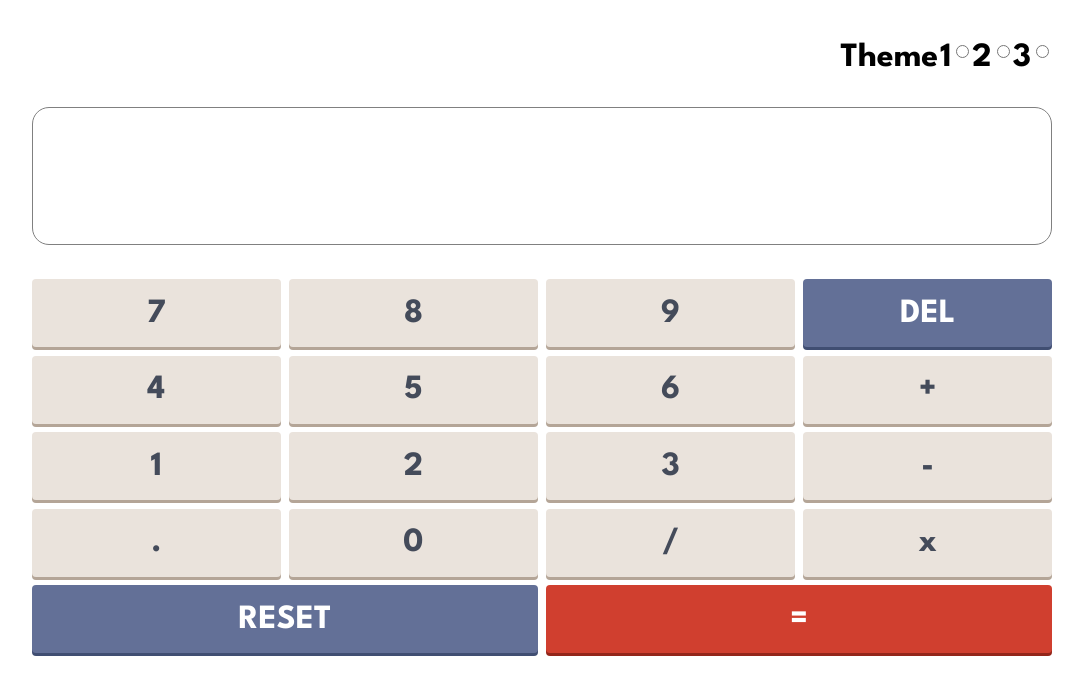
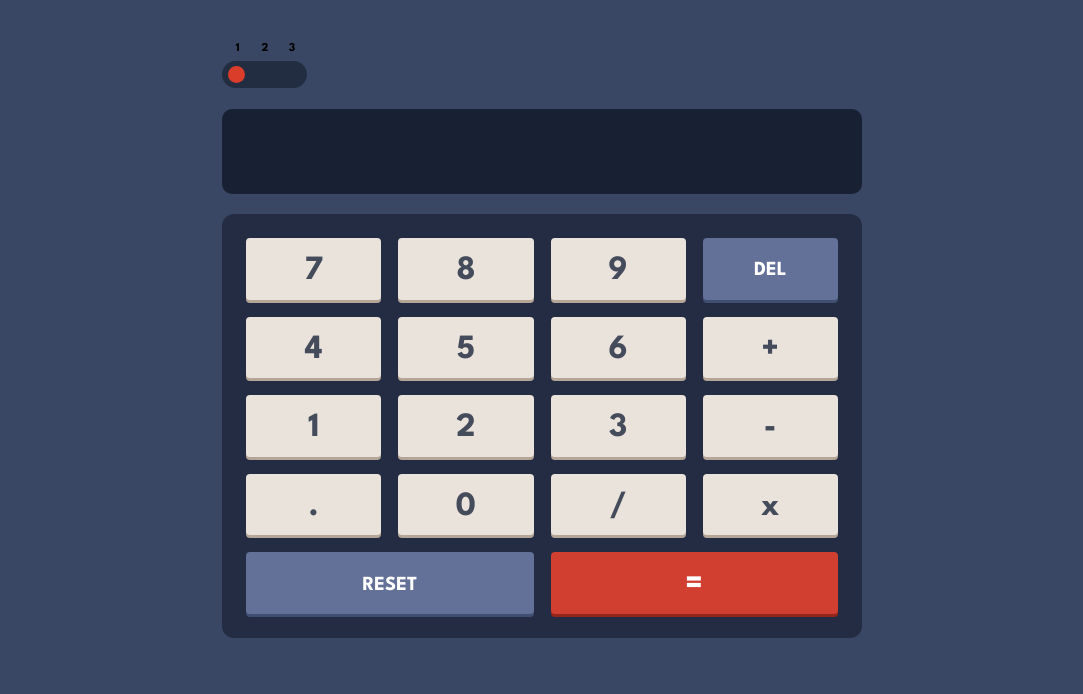
Before and after one commit to Kcalde20/fem-calculator-app, an Angular app: page / in a window 1280 px wide. Shown: the top 694 px of the page, without its empty margins (98-1181 px from the left). Built offline with nearby package versions, Linux system fonts and the light colour scheme.

Commit message:
styles and theme toggle

```diff
--- a/src/app/app.component.scss
+++ b/src/app/app.component.scss
@@ -1,8 +1,10 @@
 .calc-wrapper {
     display: flex;
     flex-direction: column;
-    gap: 1rem;
-    max-inline-size: 30rem;
+    gap: .6rem;
+    max-inline-size: 20rem;
     margin-inline: auto;
-    padding: 1rem;
+    padding: .6rem;
+
+    background-color: var(--color-background-main);
 }
--- a/src/app/features/display-bar/display-bar.component.scss
+++ b/src/app/features/display-bar/display-bar.component.scss
@@ -3,8 +3,10 @@
     justify-content: end;
     align-items: center;
     gap:.5rem;
-    padding-inline: 1rem;
-    block-size: 4rem;
-    border: 1px solid gray;
-    border-radius: .5rem;
+    padding-inline: .6rem;
+    block-size: 2.5rem;
+    border-radius: 10px;
+
+    background-color: var(--color-background-screen);
+    color: var(--color-text);
 }
--- a/src/app/features/keyboard/keyboard.component.html
+++ b/src/app/features/keyboard/keyboard.component.html
@@ -18,7 +18,3 @@
     <button class="keyboard__key span-2" data-type="accent" (click)="reset()">RESET</button>
     <button class="keyboard__key span-2" data-type="primary" (click)="calculate()">=</button>
 </div>
-
-<div *ngIf="firstNumber | async as firstNumber">firstNumber: {{firstNumber}}</div>
-<div *ngIf="secondNumber | async as secondNumber">secondNumber: {{secondNumber}}</div>
-<div *ngIf="operator | async as operator">operator: {{operator}}</div>
--- a/src/app/features/keyboard/keyboard.component.scss
+++ b/src/app/features/keyboard/keyboard.component.scss
@@ -2,7 +2,10 @@
     display: grid;
     grid-template-columns: repeat(4, 1fr);
     grid-template-rows: repeat( 5, 1fr);
-    gap: .25rem;
+    gap: .5rem;
+    background-color: var(--color-background-toggle);
+    padding: .7rem;
+    border-radius: 12px;
 }
 
 .span-2 {
@@ -13,7 +16,7 @@
     display: flex;
     align-items: center;
     justify-content: center;
-    block-size: 2rem;
+    padding-block: .5rem .4rem;
     border: none;
     border-radius: 4px;
 
@@ -21,10 +24,19 @@
     box-shadow: 0px 3px 0px var(--color-keys-default-shadow);
     color: var(--color-keys-default-text);
 
+    &:hover {
+        filter:brightness(1.3)
+    }
+
+    &:hover:active {
+        filter:unset;
+    }
+
     &[data-type="accent"]{
         background-color: var(--color-keys-accent-background);
         box-shadow: 0px 3px 0px var(--color-keys-accent-shadow);
         color: var(--color-keys-accent-text);
+        font-size: 20px;
     }
 
     &[data-type="primary"]{
--- a/src/app/features/theme-selector/theme-selector.component.html
+++ b/src/app/features/theme-selector/theme-selector.component.html
@@ -1,11 +1,23 @@
-<form>
-    <div class="theme-toggle">
-        <legend>Theme</legend>
-        <label for="theme1">1</label>
-        <input type="radio" name="theme-toggle" id="theme1">
-        <label for="theme2">2</label>
-        <input type="radio" name="theme-toggle" id="theme2">
-        <label for="theme3">3</label>
-        <input type="radio" name="theme-toggle" id="theme3">
+<div class="theme-toggle">
+    <div id="toggleLabelContainer">
+        <button class="toggle__label" (click)="selectTheme1()">1</button>
+        <button class="toggle__label" (click)="selectTheme2()">2</button>
+        <button class="toggle__label" (click)="selectTheme3()">3</button>
     </div>
-</form>
+    <div id="toggleContainer">
+        <div id="toggle" [ngClass]="'horizTranslate' + selectedTheme"></div>
+    </div>
+</div>
+
+<!--
+<div id="outerContainer">
+    <div id="buttonContainer">
+        <div class="redButton"></div>
+    </div>
+
+   <div id="legendTextContainer">
+        <div class="legendText" onclick="go_to_1()">1</div>
+        <div class="legendText" onclick="go_to_2()">2</div>
+        <div class="legendText" onclick="go_to_3()">3</div>
+    </div>
+</div> -->
--- a/src/app/features/theme-selector/theme-selector.component.scss
+++ b/src/app/features/theme-selector/theme-selector.component.scss
@@ -1,5 +1,53 @@
-.theme-toggle {
+.theme-toggle{
     display: flex;
-    align-items: flex-start;
-    justify-content: flex-end;
+    flex-direction: column;
+    inline-size: 2.5rem;
 }
+
+#toggleContainer{
+    background-color: #222D41;
+    block-size: .8rem;
+    border-radius:99999px;
+}
+
+#toggle{
+    inline-size:.5rem;
+    block-size: .5rem;
+    background-color:#DB3D2B;
+    border-radius: 9999px;
+    position: relative;
+    top:5px;
+    left:6px;
+}
+
+#toggle.horizTranslate2 {
+    -webkit-transition: -webkit-transform 0.1s linear;
+    -webkit-transform: translateX(27px);
+}
+#toggle.horizTranslate3 {
+    -webkit-transition: -webkit-transform 0.1s linear;
+    -webkit-transform: translateX(56px);
+}
+#toggle.horizTranslate1 {
+    -webkit-transition: -webkit-transform 0.1s linear;
+    -webkit-transform: translateX(0px);
+}
+
+
+#toggleLabelContainer{
+    color:#ffffff;
+    font-family:Arial;
+    text-align:center;
+    margin-block-end: -.8rem;
+    z-index: 2;
+}
+
+.toggle__label{
+    display:inline-block;
+    inline-size: .8rem;
+    padding-block-end:1rem;
+    cursor: default;
+    font-size: 12px;
+    background-color: transparent;
+    border: none;
+}
--- a/src/app/features/theme-selector/theme-selector.component.ts
+++ b/src/app/features/theme-selector/theme-selector.component.ts
@@ -1,4 +1,4 @@
-import { Component } from '@angular/core';
+import { Component, ViewChild } from '@angular/core';
 
 @Component({
   selector: 'app-theme-selector',
@@ -6,5 +6,65 @@ import { Component } from '@angular/core';
   styleUrls: ['./theme-selector.component.scss']
 })
 export class ThemeSelectorComponent {
+  selectedTheme: number = 1;
 
+  selectTheme1() {
+    this.selectedTheme = 1;
+    // this.toggle.className('horizTranslate2');
+    // this.toggle.class.remove('horizTranslate3');
+    console.log('theme 1 selected');
+  }
+
+  selectTheme2() {
+    this.selectedTheme = 2;
+    // this.toggle.classList.add('horizTranslate2');
+    // this.toggle.classList.remove('horizTranslate1');
+    // this.toggle.classList.remove('horizTranslate3');
+    console.log('theme 2 selected');
+  }
+
+  selectTheme3() {
+    this.selectedTheme = 3;
+    // this.toggle.classList.add('horizTranslate3');
+    // this.toggle.classList.remove('horizTranslate1');
+    // this.toggle.classList.remove('horizTranslate2');
+    console.log('theme 3 selected');
+  }
+
+  // let toggleSwitch = document.getElementsByClassName('redButton')[0]
+
+  // function go_to_1() {
+  //     toggleSwitch.classList.add('horizTranslate1');
+  //     toggleSwitch.classList.remove('horizTranslate2');
+  //     toggleSwitch.classList.remove('horizTranslate3');
+  //     document.getElementById("outerContainer").style.backgroundColor = "#4A5B7E"
+  //     document.getElementById("buttonContainer").style.backgroundColor = "#222D41"
+  //     document.getElementById("legendTextContainer").style.color = "#ffffff"
+  //     doStuff(1)
+  // }
+
+  // function go_to_2() {
+  //     toggleSwitch.classList.add('horizTranslate2');
+  //     toggleSwitch.classList.remove('horizTranslate3');
+  //     toggleSwitch.classList.remove('horizTranslate1');
+  //     document.getElementById("outerContainer").style.backgroundColor = "#E5E5E5"
+  //     document.getElementById("buttonContainer").style.backgroundColor = "#D3CCCA"
+  //     document.getElementById("legendTextContainer").style.color = "#222222"
+  //     doStuff(2)
+  // }
+
+  // function go_to_3() {
+  //     toggleSwitch.classList.add('horizTranslate3');
+  //     toggleSwitch.classList.remove('horizTranslate2');
+  //     toggleSwitch.classList.remove('horizTranslate1');
+  //     document.getElementById("outerContainer").style.backgroundColor = "#000000"
+  //     document.getElementById("buttonContainer").style.backgroundColor = "#444444"
+  //     document.getElementById("legendTextContainer").style.color = "#E2D241"
+  //     doStuff(3)
+  // }
+
+  // function doStuff(n) {
+  //     document.getElementById("message").innerHTML = "Switch is in position " + n
+  //     //your code here...
+  // }
 }
--- a/src/styles.scss
+++ b/src/styles.scss
@@ -11,8 +11,13 @@
 
 * {
     @include default-font;
+    margin: 0;
+    box-sizing: border-box;
 }
 
+body {
+    background-color: var(--color-background-main);
+}
 
 // theme default
 * {
```
